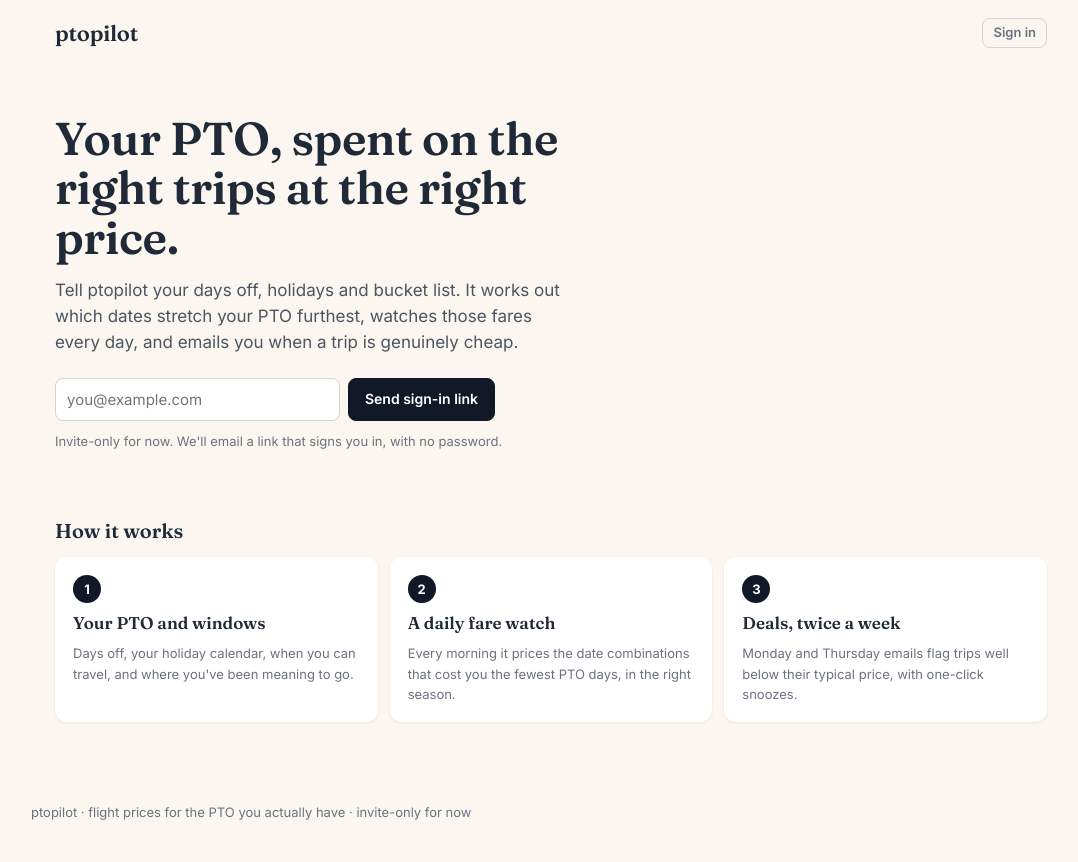
After one commit to nick-dahl/ptopilot, a Python web app: template ptopilot/web/templates/landing.html in a window 1280 px wide. The commit adds this page. Shown: the whole page, without its empty margins (89-1167 px from the left). Run offline with Jinja, Linux system fonts and the light colour scheme; the template is opened without the code that fills it, so the values that code supplies are empty.

Commit message:
feat(web): landing page with sign-in and example deals
Co-Authored-By: Claude Haiku 5.5 <noreply@anthropic.com>

```diff
--- a/ptopilot/web/static/app.css
+++ b/ptopilot/web/static/app.css
@@ -144,3 +144,4 @@ a.dest-card:hover { box-shadow: 0 6px 18px rgba(0, 0, 0, .1); transform: transla
 @media (min-width: 768px) { .steps { grid-template-columns: repeat(3, 1fr); } }
 .step { counter-increment: step; }
 .step::before { content: counter(step); display: inline-grid; place-items: center; width: 28px; height: 28px; border-radius: 50%; background: var(--btn); color: #fff; font: 700 13px/1 var(--sans); margin-bottom: 10px; }
+.sr-only { position: absolute; width: 1px; height: 1px; overflow: hidden; clip: rect(0 0 0 0); white-space: nowrap; }
--- /dev/null
+++ b/ptopilot/web/templates/landing.html
@@ -0,0 +1,29 @@
+{% extends "base.html" %}
+{% from "_components.html" import dest_card %}
+{% block title %}ptopilot · flight deals that fit your PTO{% endblock %}
+{% block content %}
+<section class="landing-hero">
+  <div>
+    <h1>Your PTO, spent on the right trips at the right price.</h1>
+    <p class="lede">Tell ptopilot your days off, holidays and bucket list. It works out which dates stretch your PTO furthest, watches those fares every day, and emails you when a trip is genuinely cheap.</p>
+    <form id="sign-in" class="signin" method="post" action="/login">
+      <label class="sr-only" for="email">Email</label>
+      <input id="email" name="email" type="email" autocomplete="email" placeholder="you@example.com" required>
+      <button class="btn" type="submit">Send sign-in link</button>
+    </form>
+    <p class="muted small" style="margin-top:10px;">Invite-only for now. We'll email a link that signs you in, with no password.</p>
+  </div>
+  <div class="samples" aria-label="Example deals">
+    {% for card in samples %}{{ dest_card(card, sample=True) }}{% endfor %}
+  </div>
+</section>
+
+<section>
+  <h2 style="margin-bottom:14px;">How it works</h2>
+  <div class="steps">
+    <div class="panel step"><h3>Your PTO and windows</h3><p class="muted small" style="margin:6px 0 0;">Days off, your holiday calendar, when you can travel, and where you've been meaning to go.</p></div>
+    <div class="panel step"><h3>A daily fare watch</h3><p class="muted small" style="margin:6px 0 0;">Every morning it prices the date combinations that cost you the fewest PTO days, in the right season.</p></div>
+    <div class="panel step"><h3>Deals, twice a week</h3><p class="muted small" style="margin:6px 0 0;">Monday and Thursday emails flag trips well below their typical price, with one-click snoozes.</p></div>
+  </div>
+</section>
+{% endblock %}
```
Also changed, not shown: ptopilot/web/app.py (+7 -6 lines), ptopilot/web/samples.py (added, +38 -0 lines), ptopilot/web/templates/login.html (deleted, +0 -13 lines), tests/web/conftest.py (+5 -0 lines), tests/web/test_auth.py (+7 -7 lines), tests/web/test_hardening.py (+4 -4 lines), tests/web/test_landing.py (added, +27 -0 lines).
